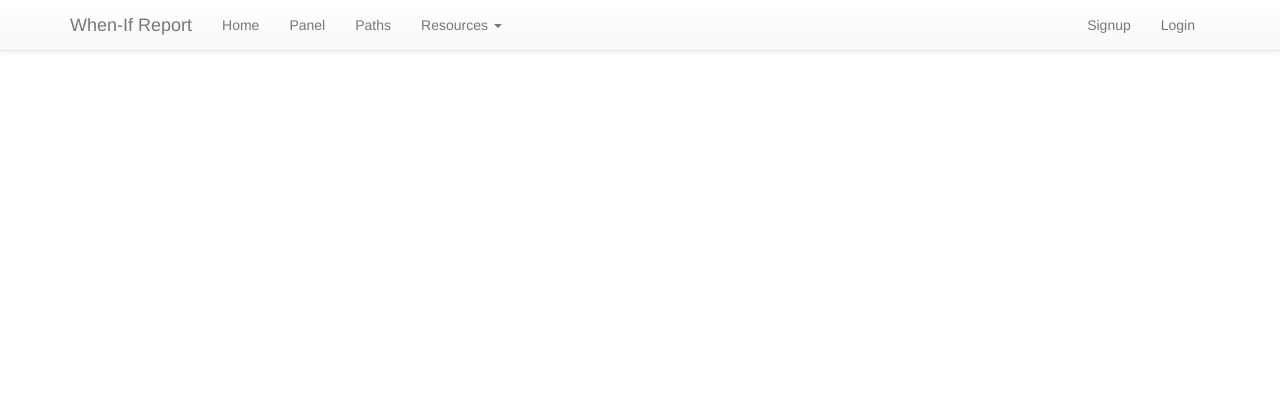
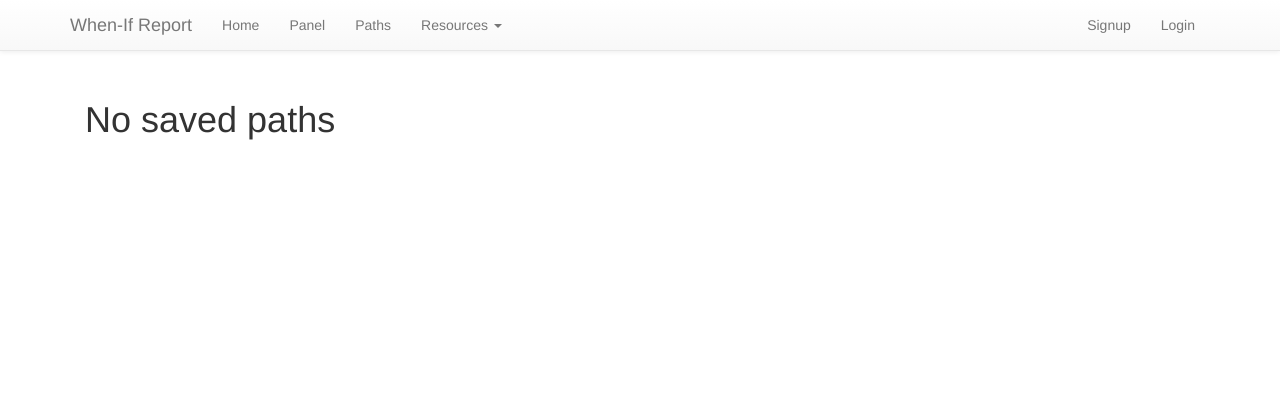
Before and after one commit to adnandossaji/CSC394-SeniorProject, a Flask app: template app/templates/pages/placeholder.paths.html in a window 1280 px wide. Shown: the top 420 px of the page. Run offline with Flask 2, Linux system fonts and the light colour scheme; the template is opened without the code that fills it, so the values that code supplies are empty; some libraries are stand-ins or nearby versions.

Commit message:
No paths message

```diff
--- a/app/__init__.py
+++ b/app/__init__.py
@@ -87,7 +87,10 @@ def paths():
     else:
         return redirect(url_for('login'))
 
-    courses_taken = [Course.query.filter_by(id = x).first().title() for x in json.loads(user.taken)]
+    if user.taken:
+        courses_taken = [Course.query.filter_by(id = x).first().title() for x in json.loads(user.taken)]
+    else:
+        courses_taken = []
     degree_credits = len(courses_taken) * 4
 
     paths = [json.loads(x.path) for x in user.paths]
--- a/app/templates/pages/placeholder.paths.html
+++ b/app/templates/pages/placeholder.paths.html
@@ -8,6 +8,7 @@
 	<!-- Padding Row -->
 	<div class="row">&nbsp;</div>
 
+	{% if paths == [] %}
 	<!-- Start Main Row -->
 	<div class="row">
 
@@ -73,6 +74,13 @@
 		{% endfor %}
 
 	</div>
+	{% else %}
+	<div class="row">
+		<div class="col-xs-12 col-md-6">
+			<h1>No saved paths</h1>
+		</div>
+	</div>
+	{% endif %}
 	<!-- End Main Row -->
 
 	<!-- Padding Row -->
```
